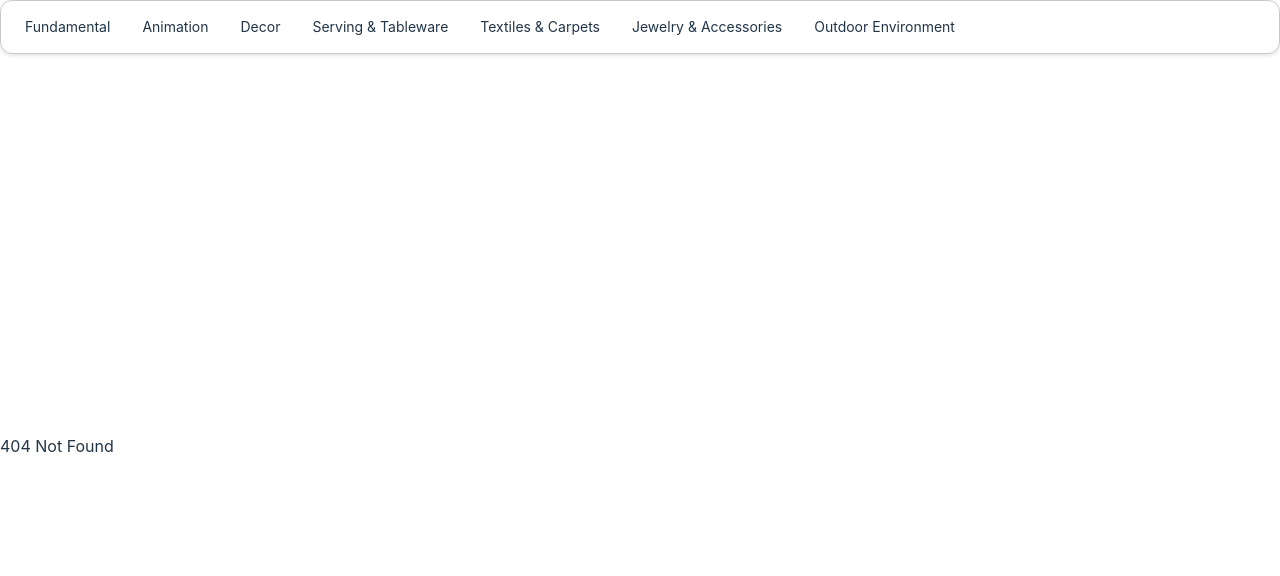
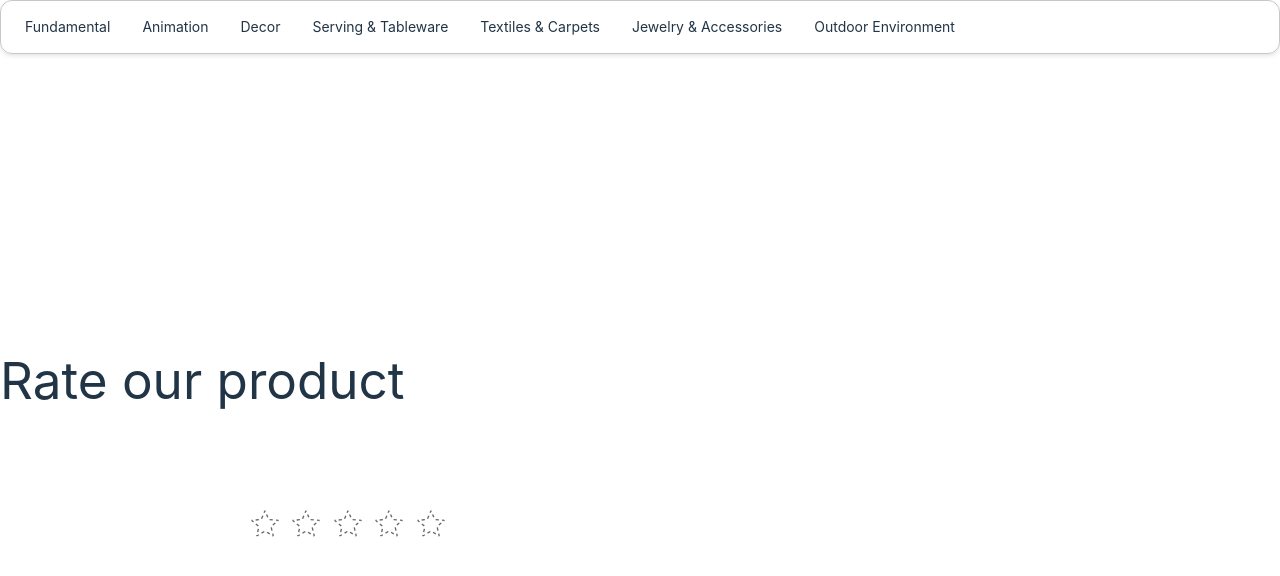
Before and after one commit to Elliot518/react-components, a React (Vite) app: page /five-star-rating-demo in a window 1280 px wide. Shown: the top 576 px of the page. Built offline with nearby package versions, Linux system fonts and the light colour scheme.

Commit message:
five star rating demo

```diff
--- /dev/null
+++ b/src/Animation/ecommerce/fiveStarPraise/FiveStarRating.module.css
@@ -0,0 +1,84 @@
+.rating {
+  margin-top: 100px;
+  display: flex;
+  flex-direction: row-reverse;
+  align-items: center;
+  justify-content: center;
+  gap: 0.3rem;
+  --stroke: #666;
+  --fill: #ffc73a;
+}
+
+.rating input {
+  appearance: unset;
+}
+
+.rating label {
+  cursor: pointer;
+}
+
+.rating svg {
+  width: 2rem;
+  height: 2rem;
+  overflow: visible;
+  fill: transparent;
+  stroke: var(--stroke);
+  stroke-linejoin: bevel;
+  stroke-dasharray: 12;
+  animation: idle 4s linear infinite;
+  transition: stroke 0.2s, fill 0.5s;
+}
+
+@keyframes idle {
+  from {
+    stroke-dashoffset: 24;
+  }
+}
+
+.rating label:hover svg {
+  stroke: var(--fill);
+}
+
+.rating input:checked ~ label svg {
+  transition: 0s;
+  animation: idle 4s linear infinite, yippee 0.75s backwards;
+  fill: var(--fill);
+  stroke: var(--fill);
+  stroke-opacity: 0;
+  stroke-dasharray: 0;
+  stroke-linejoin: miter;
+  stroke-width: 8px;
+}
+
+@keyframes yippee {
+  0% {
+    transform: scale(1);
+    fill: var(--fill);
+    fill-opacity: 0;
+    stroke-opacity: 1;
+    stroke: var(--stroke);
+    stroke-dasharray: 10;
+    stroke-width: 1px;
+    stroke-linejoin: bevel;
+  }
+  30% {
+    transform: scale(0);
+    fill: var(--fill);
+    fill-opacity: 0;
+    stroke-opacity: 1;
+    stroke: var(--stroke);
+    stroke-dasharray: 10;
+    stroke-width: 1px;
+    stroke-linejoin: bevel;
+  }
+  30.1% {
+    stroke: var(--fill);
+    stroke-dasharray: 0;
+    stroke-linejoin: miter;
+    stroke-width: 8px;
+  }
+  60% {
+    transform: scale(1.2);
+    fill: var(--fill);
+  }
+}
--- /dev/null
+++ b/src/Animation/ecommerce/fiveStarPraise/FiveStarRating.tsx
@@ -0,0 +1,40 @@
+import React from 'react';
+import styles from './FiveStarRating.module.css';
+
+interface FiveStarRatingProps {
+  onRatingChange?: (rating: number) => void;
+}
+
+const FiveStarRating: React.FC<FiveStarRatingProps> = ({ onRatingChange }) => {
+  const handleRatingChange = (rating: number) => {
+    if (onRatingChange) {
+      onRatingChange(rating);
+    }
+  };
+
+  return (
+    <div className={styles.rating}>
+      {[...Array(5)].map((_, index) => (
+        <React.Fragment key={index}>
+          <input
+            type="radio"
+            id={`star-${5 - index}`}
+            name="star-radio"
+            value={5 - index}
+            onChange={() => handleRatingChange(5 - index)}
+          />
+          <label htmlFor={`star-${5 - index}`}>
+            <svg xmlns="http://www.w3.org/2000/svg" viewBox="0 0 24 24">
+              <path
+                pathLength="360"
+                d="M12,17.27L18.18,21L16.54,13.97L22,9.24L14.81,8.62L12,2L9.19,8.62L2,9.24L7.45,13.97L5.82,21L12,17.27Z"
+              ></path>
+            </svg>
+          </label>
+        </React.Fragment>
+      ))}
+    </div>
+  );
+};
+
+export default FiveStarRating;
--- /dev/null
+++ b/src/Animation/ecommerce/fiveStarPraise/FiveStarRatingDemo.tsx
@@ -0,0 +1,17 @@
+import React from 'react';
+import FiveStarRating from './FiveStarRating';
+
+const FiveStarRatingDemo: React.FC = () => {
+  const handleRatingChange = (rating: number) => {
+    console.log('Rating selected:', rating);
+  };
+
+  return (
+    <div>
+      <h1>Rate our product</h1>
+      <FiveStarRating onRatingChange={handleRatingChange} />
+    </div>
+  );
+};
+
+export default FiveStarRatingDemo;
--- a/src/App.tsx
+++ b/src/App.tsx
@@ -147,7 +147,7 @@ const App: React.FC = () => {
                 <h3>eCommerce</h3>
                 <ul>
                   <li onClick={handleItemClick}><Link to="/love-heart-demo">Love Heart Demo</Link></li>
-                  <li onClick={handleItemClick}><Link to="/def">def</Link></li>
+                  <li onClick={handleItemClick}><Link to="/five-star-rating-demo">Five Star Rating Demo</Link></li>
                   <li onClick={handleItemClick}><Link to="/hij">hij</Link></li>
                 </ul>
               </div>
--- a/src/routes.tsx
+++ b/src/routes.tsx
@@ -2,11 +2,13 @@
 import React from 'react';
 import { Routes, Route } from 'react-router-dom';
 import LoveHeartDemo from './Animation/ecommerce/loveHeart/loveHeartDemo';
+import FiveStarRatingDemo from './Animation/ecommerce/fiveStarPraise/FiveStarRatingDemo';
 
 const AppRoutes: React.FC = () => {
   return (
     <Routes>
       <Route path="/love-heart-demo" element={<LoveHeartDemo />} />
+      <Route path="/five-star-rating-demo" element={<FiveStarRatingDemo />} />
       <Route path="/" element={<div>Home Page</div>} />
       <Route path="*" element={<div>404 Not Found</div>} />
     </Routes>
```
